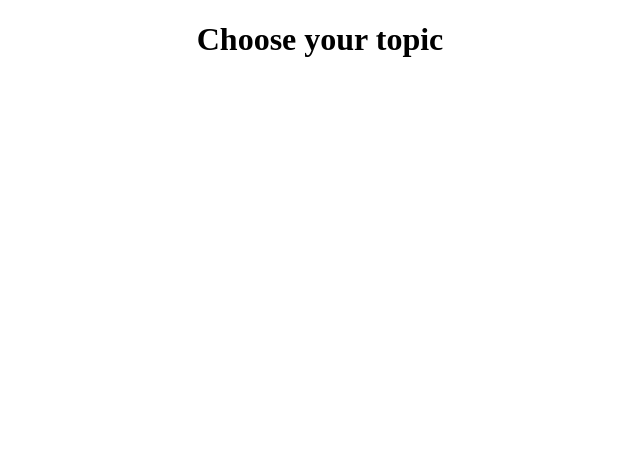
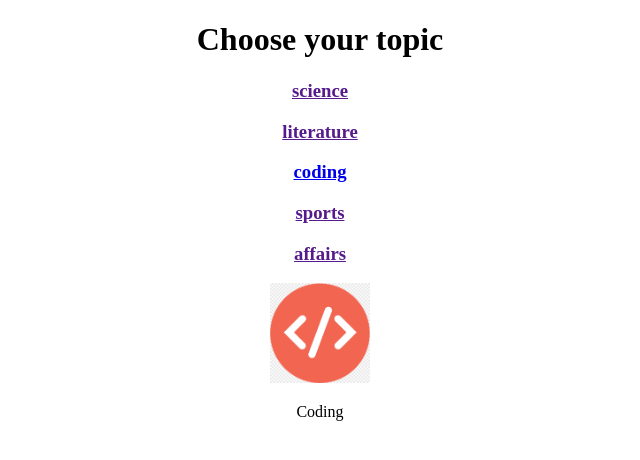
Before and after one commit to Knighthawler007/Quiz-app, a website: page client/Topics.html in a window 1280 px wide. Shown: the whole page, without its empty margins (320-960 px from the left). Drawn offline with Linux system fonts and the light colour scheme.

Commit message:
updated the topics

```diff
--- a/client/Topics.html
+++ b/client/Topics.html
@@ -7,9 +7,12 @@
 </head>
 <body style="text-align: center;">
     <h1>Choose your topic</h1>
-    <h3>
-
-    </h3>
-
+    <h3><a href="">science</a></h3>
+    <h3><a href="">literature</a></h3>
+    <h3><a href="index2.html">coding</a></h3>
+    <h3><a href="">sports</a></h3>
+    <h3><a href="">affairs</a></h3>
+    <a href="index2.html"><img src="img/coding.png" alt="" height="100px" width="100px" ></a>
+    <p>Coding</p>
 </body>
 </html>
```
Also changed, not shown: client/img/coding.png (added), 2 other files.
